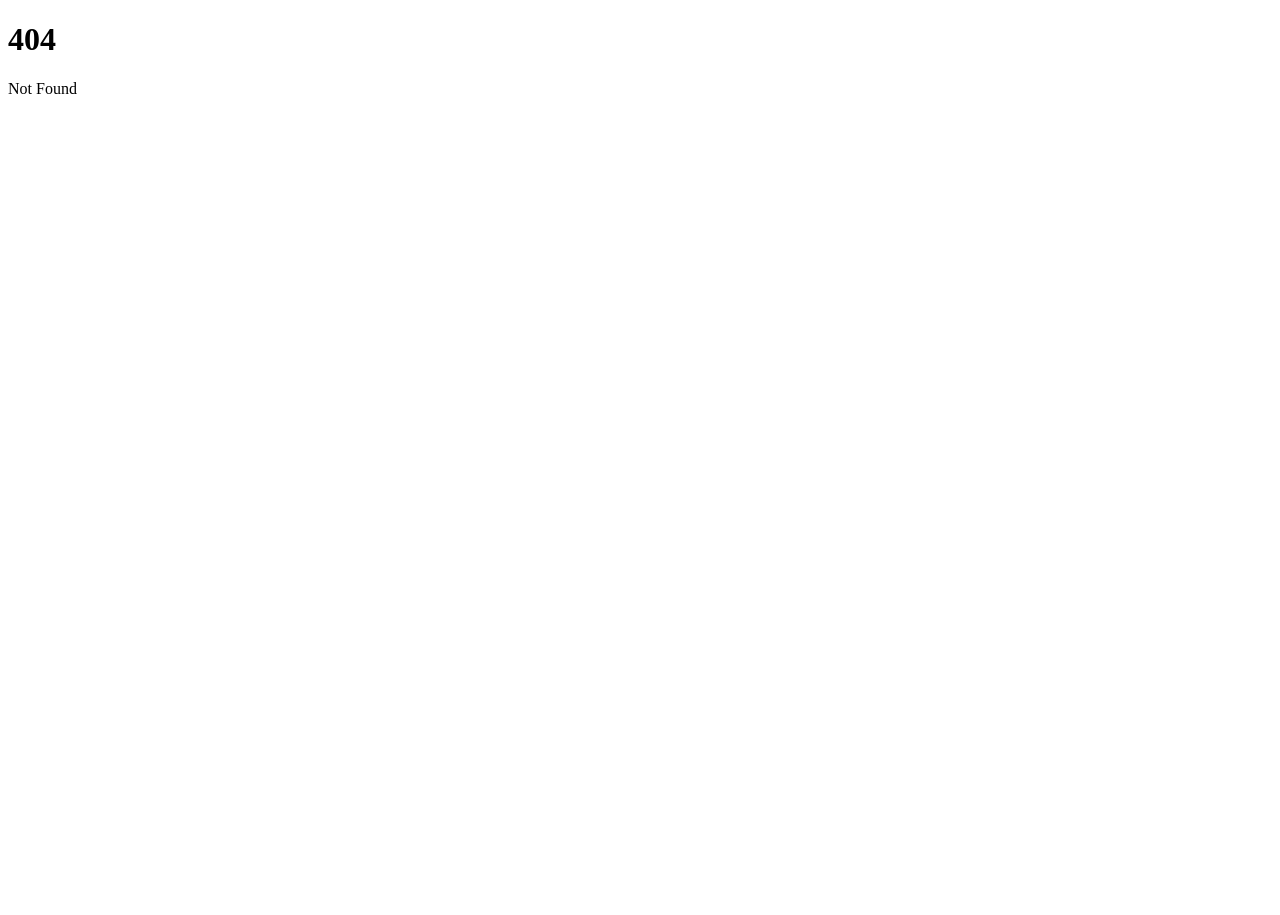
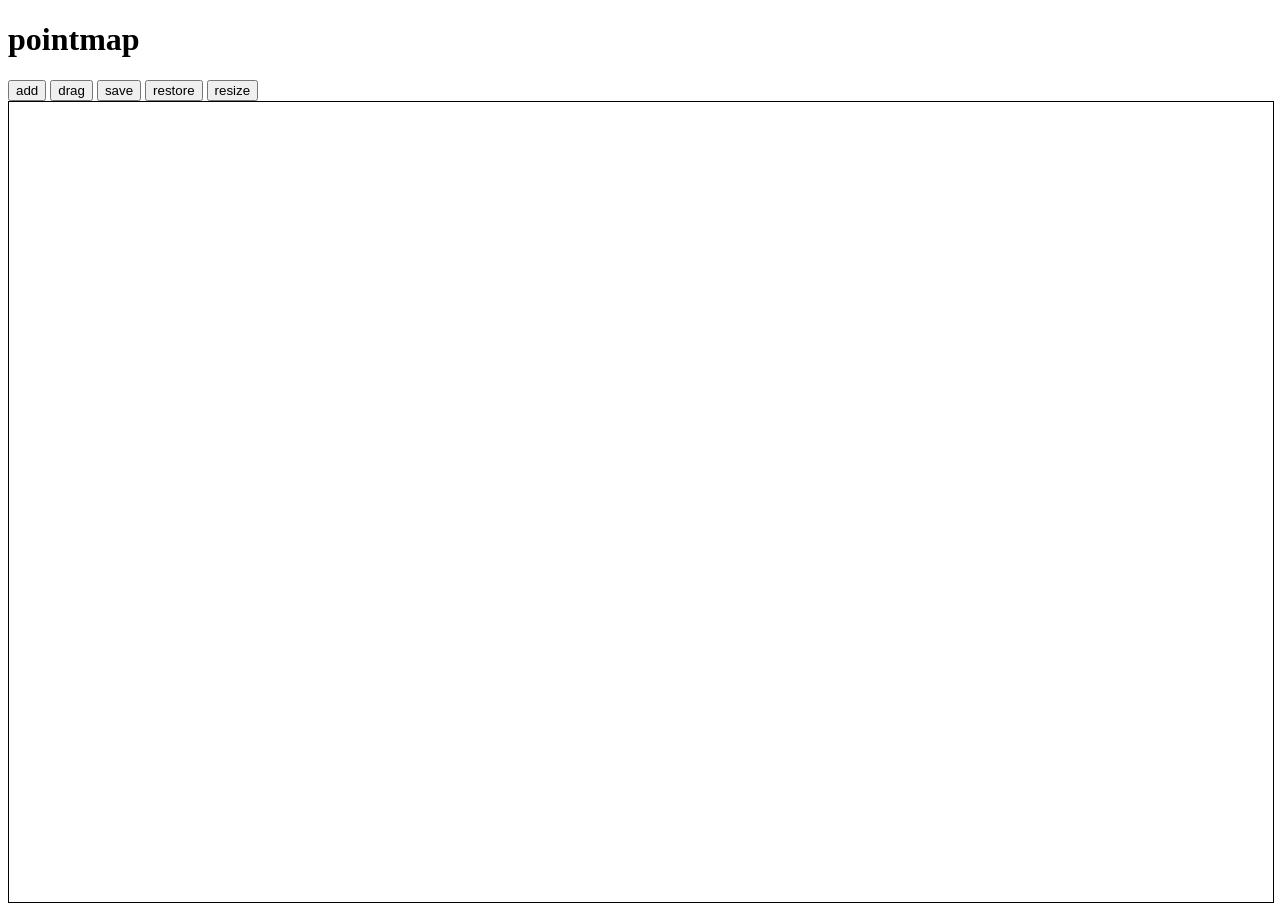
Before and after one commit to enuesaa/pointmap, a SvelteKit app: page /drawer in a window 1280 px wide. Before the commit this address had no page. Before the commit the page ends 800 px from the top, so only its background shows below. Built offline with nearby package versions, Linux system fonts and the light colour scheme.

Commit message:
feat: url 設計

```diff
--- /dev/null
+++ b/src/routes/+layout.svelte
@@ -0,0 +1,6 @@
+<script lang="ts">
+	import Header from './Header.svelte'
+</script>
+
+<Header />
+<slot />
--- a/src/routes/+page.svelte
+++ b/src/routes/+page.svelte
@@ -1,5 +1,4 @@
 <script lang="ts">
-	import Drawer from './Drawer.svelte'
 </script>
 
-<Drawer />
+<a href="/drawer">drawer</a>
--- /dev/null
+++ b/src/routes/Header.svelte
@@ -0,0 +1,3 @@
+<header>
+	<h1>pointmap</h1>
+</header>
--- /dev/null
+++ b/src/routes/drawer/+page.svelte
@@ -0,0 +1,5 @@
+<script lang="ts">
+	import Drawer from './Drawer.svelte'
+</script>
+
+<Drawer />
```
Also changed, not shown: src/routes/drawer/AddRectBtn.svelte (renamed from src/routes/AddRectBtn.svelte), src/routes/drawer/DragBtn.svelte (renamed from src/routes/DragBtn.svelte), src/routes/drawer/Drawer.svelte (renamed from src/routes/Drawer.svelte), src/routes/drawer/Rect.svelte (renamed from src/routes/Rect.svelte), src/routes/drawer/ResizeBtn.svelte (renamed from src/routes/ResizeBtn.svelte), src/routes/drawer/SaveBtn.svelte (renamed from src/routes/SaveBtn.svelte).
